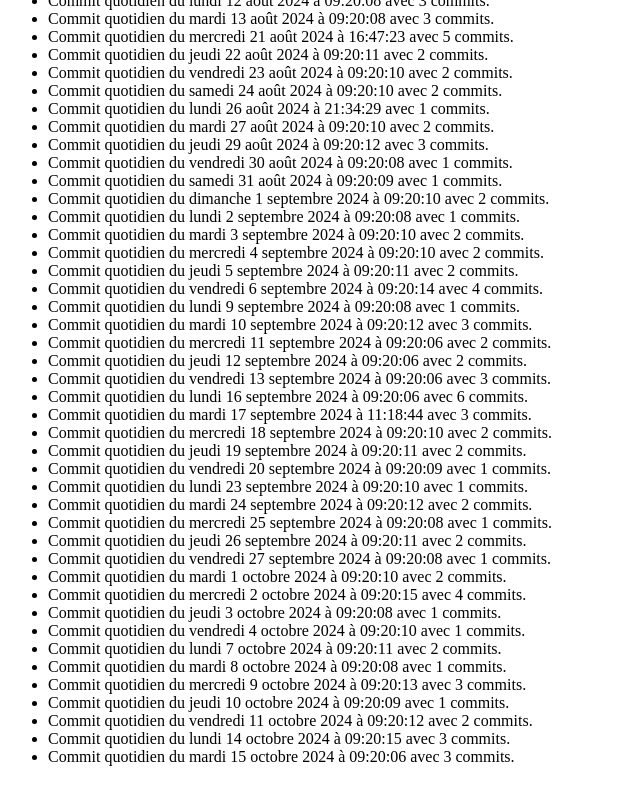
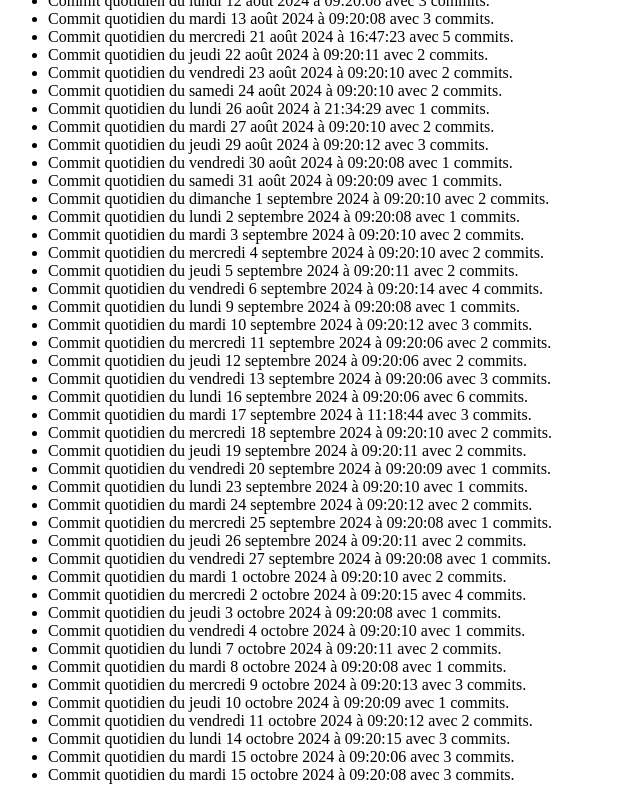
Before and after one commit to Reisorel/autocommit_bot, a website: page index.html in a window 1280 px wide. Shown: the part 1712-2512 px from the top of the page, without its empty margins (0-640 px from the left). Drawn offline with Linux system fonts and the light colour scheme.

Commit message:
Commit quotidien du mardi 15 octobre 2024 à 09:20:08 avec 3 commits.

```diff
--- a/index.html
+++ b/index.html
@@ -274,6 +274,8 @@
 
 <li>Commit quotidien du mardi 15 octobre 2024 à 09:20:06 avec 3 commits.</li>
 
+<li>Commit quotidien du mardi 15 octobre 2024 à 09:20:08 avec 3 commits.</li>
+
 </ul>
   <script src="generate_commit.js"></script>
 
```
